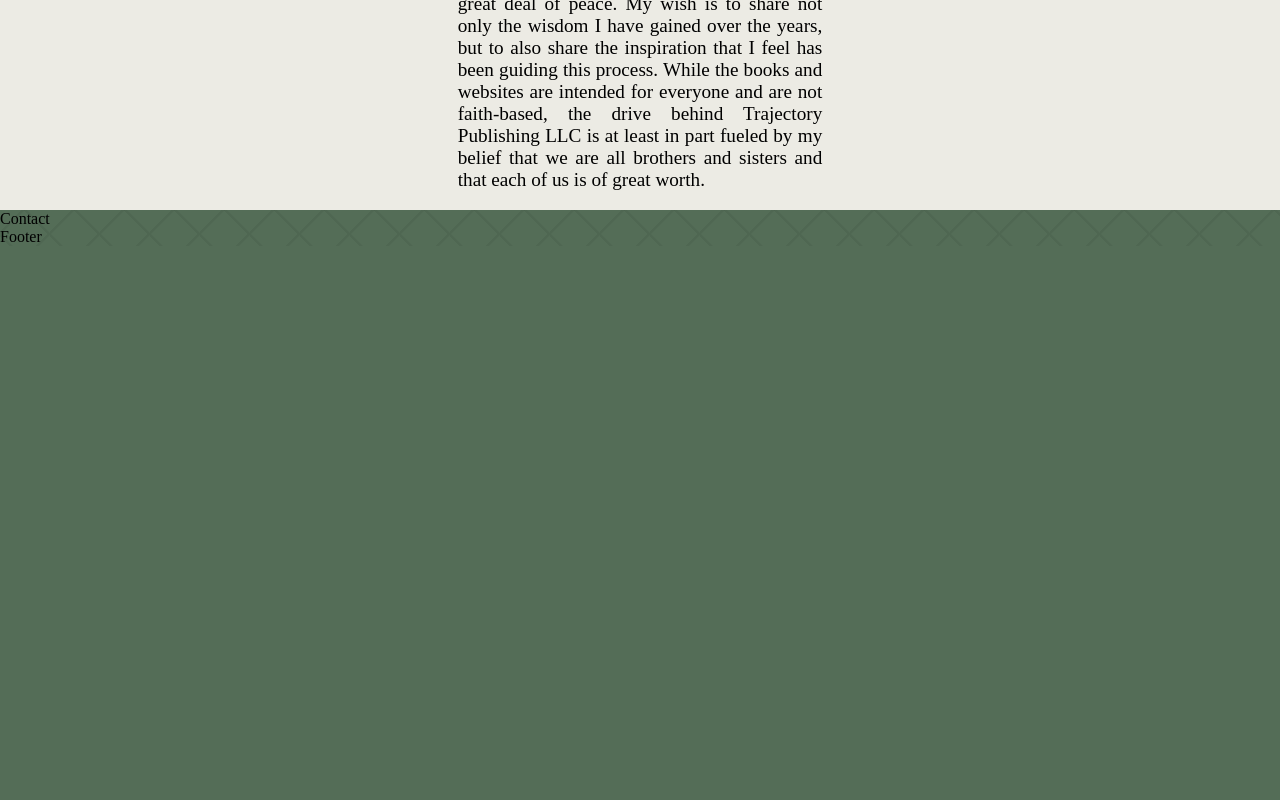
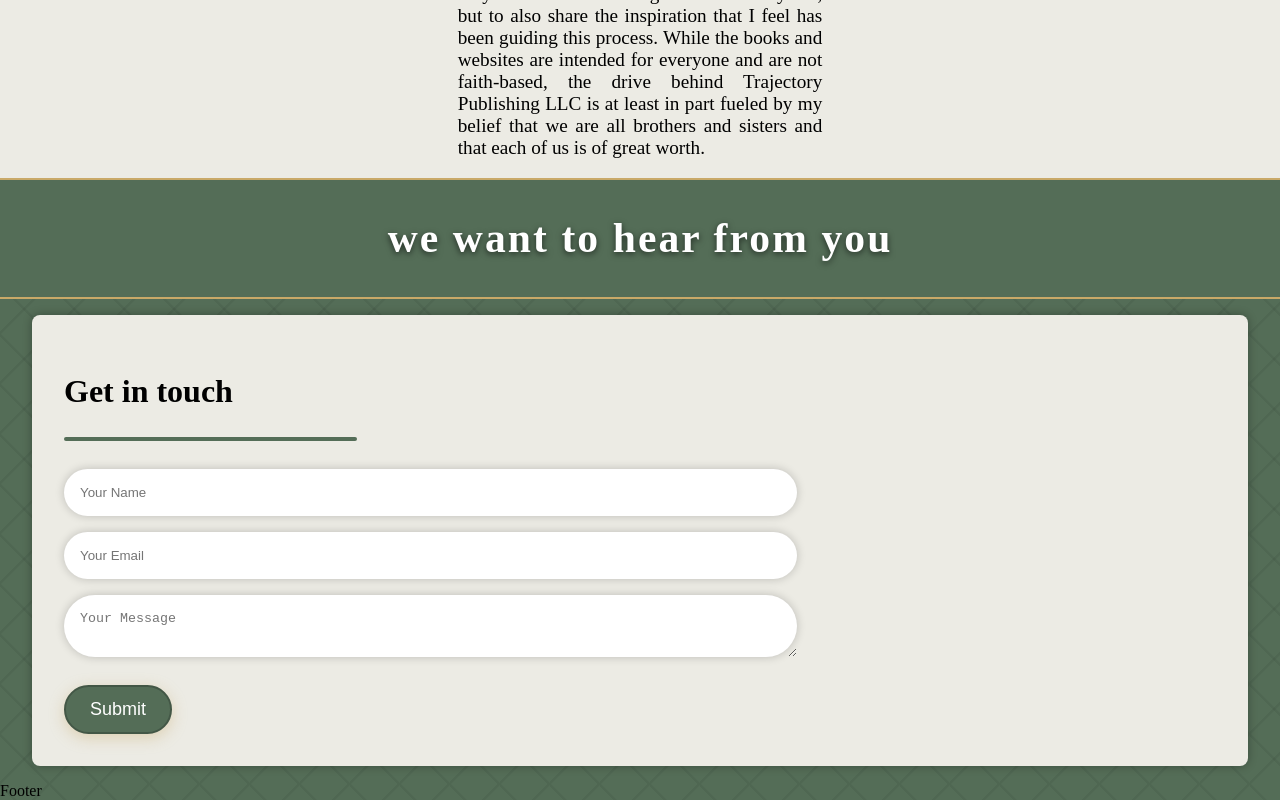
Before and after one commit to phrygian47/Trajectory-Publishing, a React (Vite) app: page / in a window 1280 px wide. Shown: the part 2116-2916 px from the top of the page. Before the commit the page ends 2362 px from the top, so only its background shows below. Built offline with nearby package versions, Linux system fonts and the light colour scheme.

Commit message:
added contact section

```diff
--- a/src/App.tsx
+++ b/src/App.tsx
@@ -3,6 +3,7 @@
 import Quote from "./components/body/quote/Quote";
 import Books from "./components/body/books/Books";
 import About from "./components/body/about/About";
+import Contact from "./components/body/contact/Contact";
 
 export default function App() {
   return (
@@ -22,7 +23,9 @@
           <section id="about">
             <About></About>
           </section>
-          <section id="contact">Contact</section>
+          <section id="contact">
+            <Contact></Contact>
+          </section>
         </main>
       </div>
       <footer>Footer</footer>
--- a/src/components/body/about/about.module.css
+++ b/src/components/body/about/about.module.css
@@ -3,7 +3,6 @@
   flex-direction: column;
   align-items: center;
   justify-content: center;
-  gap: 2rem;
   background: var(--bg-alt);
 }
 
--- /dev/null
+++ b/src/components/body/contact/Contact.tsx
@@ -0,0 +1,57 @@
+import styles from "./contact.module.css";
+
+export default function Contact() {
+  return (
+    <section className="contact_section">
+      <div className={styles.contact_banner}>
+        <h2>we want to hear from you</h2>
+      </div>
+      <div className="container">
+        <div className={styles.contact_card}>
+          <form className={styles.contact_form}>
+            <div className={styles.contact_title}>
+              <h2>Get in touch</h2>
+              <hr />
+            </div>
+            <label className={styles.srOnly} htmlFor="name">
+              Name
+            </label>
+            <input
+              type="text"
+              name="name"
+              id="name"
+              placeholder="Your Name"
+              className={styles.contact_inputs}
+              aria-label="Your Name"
+              required
+            />
+            <label className={styles.srOnly} htmlFor="email">
+              Email
+            </label>
+            <input
+              type="email"
+              name="email"
+              id="email"
+              placeholder="Your Email"
+              className={styles.contact_inputs}
+              aria-label="Your Email"
+              required
+            />
+            <label className={styles.srOnly} htmlFor="message">
+              Message
+            </label>
+            <textarea
+              name="message"
+              id="message"
+              placeholder="Your Message"
+              className={styles.contact_inputs}
+              aria-label="Your Message"
+              required
+            ></textarea>
+            <button type="submit">Submit</button>
+          </form>
+        </div>
+      </div>
+    </section>
+  );
+}
--- /dev/null
+++ b/src/components/body/contact/contact.module.css
@@ -0,0 +1,96 @@
+.contact_banner {
+  display: flex;
+  align-items: center;
+  justify-content: center;
+  background: var(--bg-main);
+  margin: 0;
+  border-top: 2px solid var(--accent);
+  border-bottom: 2px solid var(--accent);
+  color: white;
+}
+
+.contact_banner h2 {
+  font-size: clamp(1.5rem, 1rem + 2vw, 3rem);
+  text-shadow: 0 2px 6px rgba(0, 0, 0, 0.6);
+  letter-spacing: 0.05em;
+}
+
+.contact_card {
+  background: var(--bg-alt);
+  display: flex;
+  flex-direction: column;
+  align-items: start;
+  padding: 2rem;
+  margin: 1rem;
+  box-shadow: 0 0 10px rgba(0, 0, 0, 0.3);
+  border-radius: 8px;
+}
+
+.contact_card h2 {
+  font-weight: 600;
+  font-size: clamp(2rem, 1rem + 1vw, 2.5rem);
+}
+
+.contact_card hr {
+  border: none;
+  width: 40%;
+  height: 4px;
+  background-color: #546d57;
+  border-radius: 100vw;
+  margin: 0 0 1.25rem 0;
+}
+
+.contact_inputs {
+  padding: 1rem;
+  margin: 0.5rem 0;
+  width: 100%;
+  border: none;
+  outline: none;
+  color: #666;
+  border-radius: 100vw;
+  box-shadow: 0 0 10px rgba(0, 0, 0, 0.2);
+}
+
+.contact_card button {
+  background: var(--bg-main);
+  color: white;
+  border: none;
+  padding: 0.75rem 1.5rem;
+  border: 2px solid color-mix(in srgb, var(--bg-main) 80%, black 20%);
+  border-radius: 100vw;
+  font-size: 1.125rem;
+  cursor: pointer;
+  margin-top: 1rem;
+  box-shadow: 0 4px 15px rgba(201, 169, 104, 0.4);
+  outline: none;
+  -webkit-tap-highlight-color: transparent;
+  transition:
+    transform 0.1s ease,
+    box-shadow 0.1s ease;
+}
+
+.contact_card button:focus {
+  outline: none;
+  transform: scale(1.03);
+}
+
+.contact_cardbutton:focus-visible {
+  outline: 2px solid var(--accent);
+  outline-offset: 3px;
+}
+
+.contact_card button:active {
+  transform: scale(0.97);
+}
+
+.srOnly {
+  position: absolute;
+  width: 1px;
+  height: 1px;
+  padding: 0;
+  margin: -1px;
+  overflow: hidden;
+  clip: rect(0, 0, 0, 0);
+  white-space: nowrap;
+  border: 0;
+}
--- a/src/components/body/hero/hero.module.css
+++ b/src/components/body/hero/hero.module.css
@@ -79,9 +79,9 @@
 }
 
 .cta_btn {
-  background: rgba(255, 255, 255, 0.12);
+  background: rgba(0, 0, 0, 0.12);
   color: #fff;
-  border: 1px solid rgba(255, 255, 255, 0.25);
+  border: 1px solid rgba(0, 0, 0, 0.25);
   backdrop-filter: blur(10px);
   box-shadow: 0 10px 30px rgba(0, 0, 0, 0.25);
   text-decoration: none;
--- a/src/components/header/header.module.css
+++ b/src/components/header/header.module.css
@@ -86,11 +86,18 @@
   right: 0;
   top: 100%;
   z-index: 500;
+  padding: 0 1rem;
+  background: rgba(0, 0, 0, 0.75);
 
-  padding: 0 1rem;
-  background: var(--bg-main);
+  border-bottom: 2px solid rgba(255, 255, 255, 0.18);
+  box-shadow: 0 10px 30px rgba(0, 0, 0, 0.25);
 
+  -webkit-appearance: none;
+  appearance: none;
+  -webkit-tap-highlight-color: transparent;
+  text-decoration: none;
   overflow: hidden;
+
   max-height: 0;
   opacity: 1;
   pointer-events: none;
@@ -98,6 +105,16 @@
   transition:
     max-height 320ms ease,
     opacity 180ms ease;
+}
+
+@supports (
+  (-webkit-backdrop-filter: blur(12px)) or (backdrop-filter: blur(12px))
+) {
+  .mobileMenu {
+    background: rgba(0, 0, 0, 0.35);
+    -webkit-backdrop-filter: blur(12px);
+    backdrop-filter: blur(12px);
+  }
 }
 
 .mobileMenuOpen {
@@ -131,9 +148,17 @@
 .mobileList {
   display: flex;
   justify-content: center;
-  align-items: center;
+  align-items: stretch;
   flex-direction: column;
-  gap: 16px;
+  gap: 1rem;
+  width: 100%;
+}
+
+.mobileList a {
+  display: block;
+  text-align: center;
+  width: 100%;
+  text-shadow: 0 1px 2px rgba(0, 0, 0, 0.2);
 }
 
 .mobileMenu .mobileList {
--- a/src/styles/global.css
+++ b/src/styles/global.css
@@ -8,6 +8,7 @@
   --bg-main: #546d57;
   --bg-main-rgb: 84 109 87;
   --bg-alt: #ecebe4;
+  --accent: #c9a968;
 }
 
 body {
```
